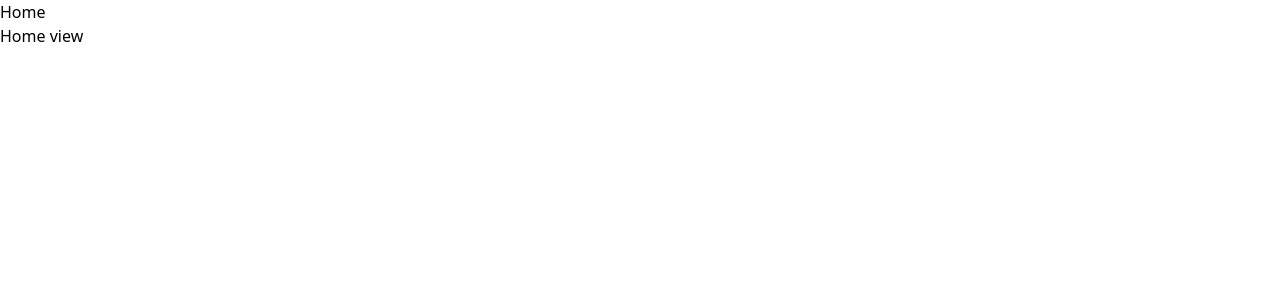
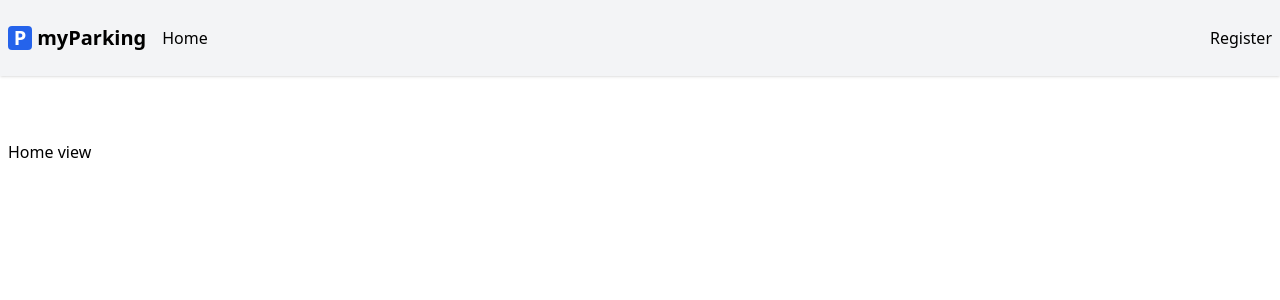
Before and after one commit to yuvraj-timalsina/car-parking-app-frontend, a Vue app: page / in a window 1280 px wide. Shown: the top 300 px of the page. Built offline with nearby package versions, Linux system fonts and the light colour scheme.

Commit message:
Parent Template Update

```diff
--- a/src/App.vue
+++ b/src/App.vue
@@ -3,13 +3,32 @@ import { RouterLink, RouterView } from "vue-router";
 </script>
 
 <template>
-  <header>
-    <div class="wrapper">
-      <nav>
-        <RouterLink to="/">Home</RouterLink>
+  <header class="py-6 bg-gray-100 shadow">
+    <div class="container md:px-2 px-4 mx-auto">
+      <nav class="flex gap-4 justify-between">
+        <div class="flex gap-4 items-center">
+          <h2 class="text-xl font-bold">
+            <div
+              class="inline-flex items-center justify-center bg-blue-600 w-6 h-6 text-center text-white rounded"
+            >
+              P
+            </div>
+            myParking
+          </h2>
+          <RouterLink class="router-link" :to="{ name: 'home' }">
+            Home
+          </RouterLink>
+        </div>
+        <div class="flex gap-4 items-center">
+          <RouterLink class="router-link" :to="{ name: 'register' }">
+            Register
+          </RouterLink>
+        </div>
       </nav>
     </div>
   </header>
 
-  <RouterView />
+  <div class="container md:px-2 px-4 pt-8 md:pt-16 mx-auto">
+    <RouterView />
+  </div>
 </template>
```
